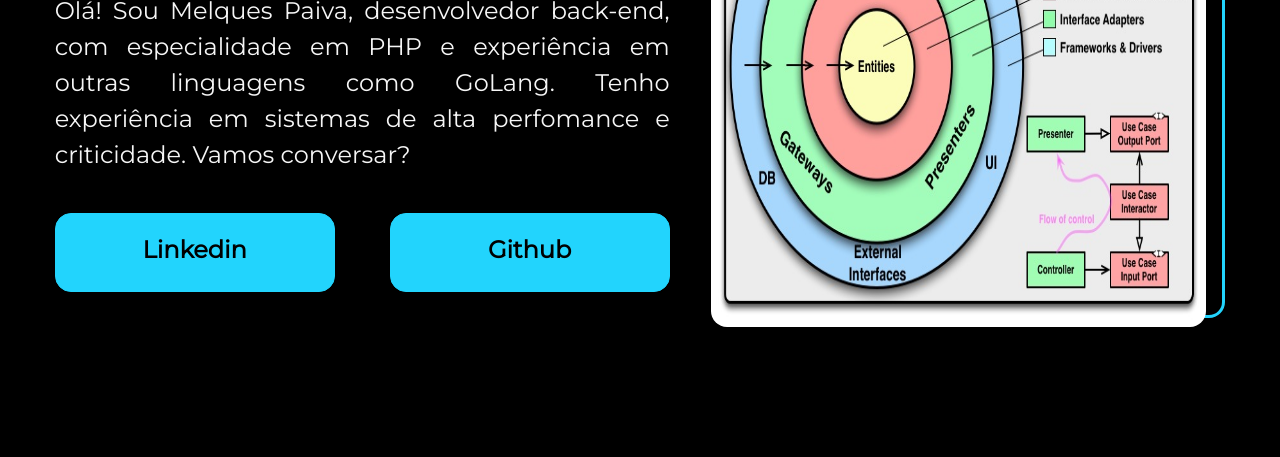
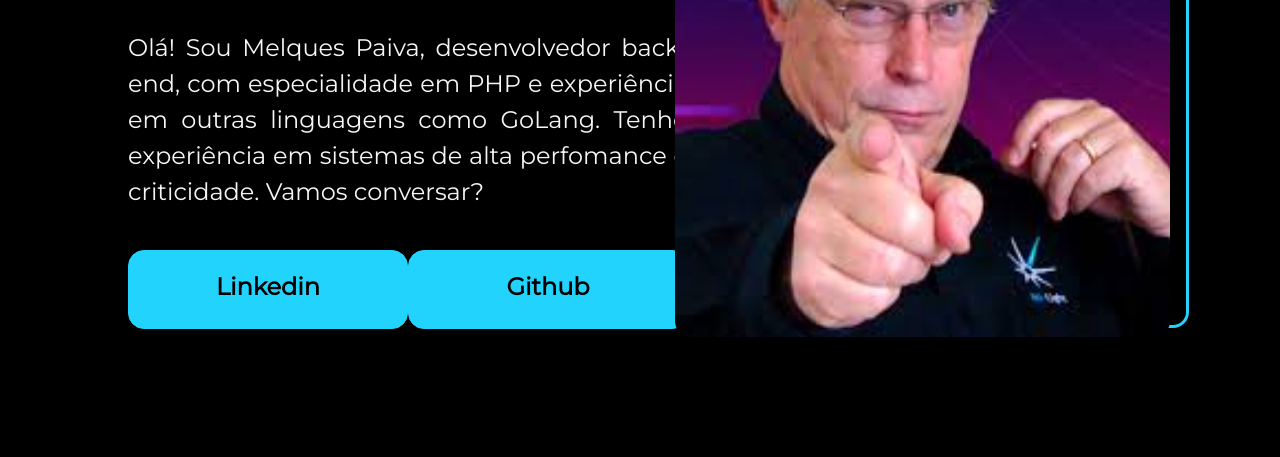
Before and after one commit to MelquesPaiva/PosWeb-PadroesWeb, a plain HTML site: page projeto.html in a window 1280 px wide. Shown: the part 362-819 px from the top of the page. Drawn offline with nearby package versions, Linux system fonts and the light colour scheme.

Commit message:
Final adjustments

```diff
--- a/projeto.html
+++ b/projeto.html
@@ -29,7 +29,7 @@
                 </div>
             </section>
             <section class="image">
-                <img src="images/CleanArchitecture.jpg"/>
+                <img src="images/uncle-bob.jpeg"/>
             </section>
         </main>
     </body>
--- a/styles/style.css
+++ b/styles/style.css
@@ -12,7 +12,6 @@
 }
 
 body {
-    height: 100vh;
     background-color: var(--black);
 }
 
@@ -44,7 +43,7 @@ main {
     justify-content: space-evenly;
     align-items: center;
     flex-direction: row;
-    height: 100%;
+    margin: 10%;
 }
 
 .information {
```
Also changed, not shown: images/CleanArchitecture.jpg (deleted), images/uncle-bob.jpeg (added).
